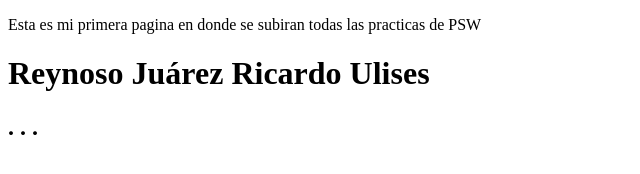
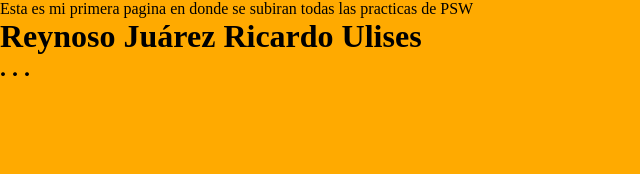
Before and after one commit to pemex69/4IV10_Reynoso_Ju-rez_Ricardo_Ulises_PSW, a plain HTML site: page index.html in a window 1280 px wide. Shown: the whole page, without its empty margins (0-640 px from the left). Drawn offline with Linux system fonts and the light colour scheme.

Commit message:
Se agrega la CSS

```diff
--- /dev/null
+++ b/css/style.css
@@ -0,0 +1,5 @@
+*{
+    padding: 0;
+    margin: 0;
+    background-color: #FFAA00;
+}
--- a/index.html
+++ b/index.html
@@ -5,6 +5,7 @@
     <meta http-equiv="X-UA-Compatible" content="IE=edge">
     <meta name="viewport" content="width=device-width, initial-scale=1.0">
     <title>Mi primera página</title>
+    <link rel="stylesheet" href="./css/style.css">
 </head>
 <body>
     <div class = "container">
```
